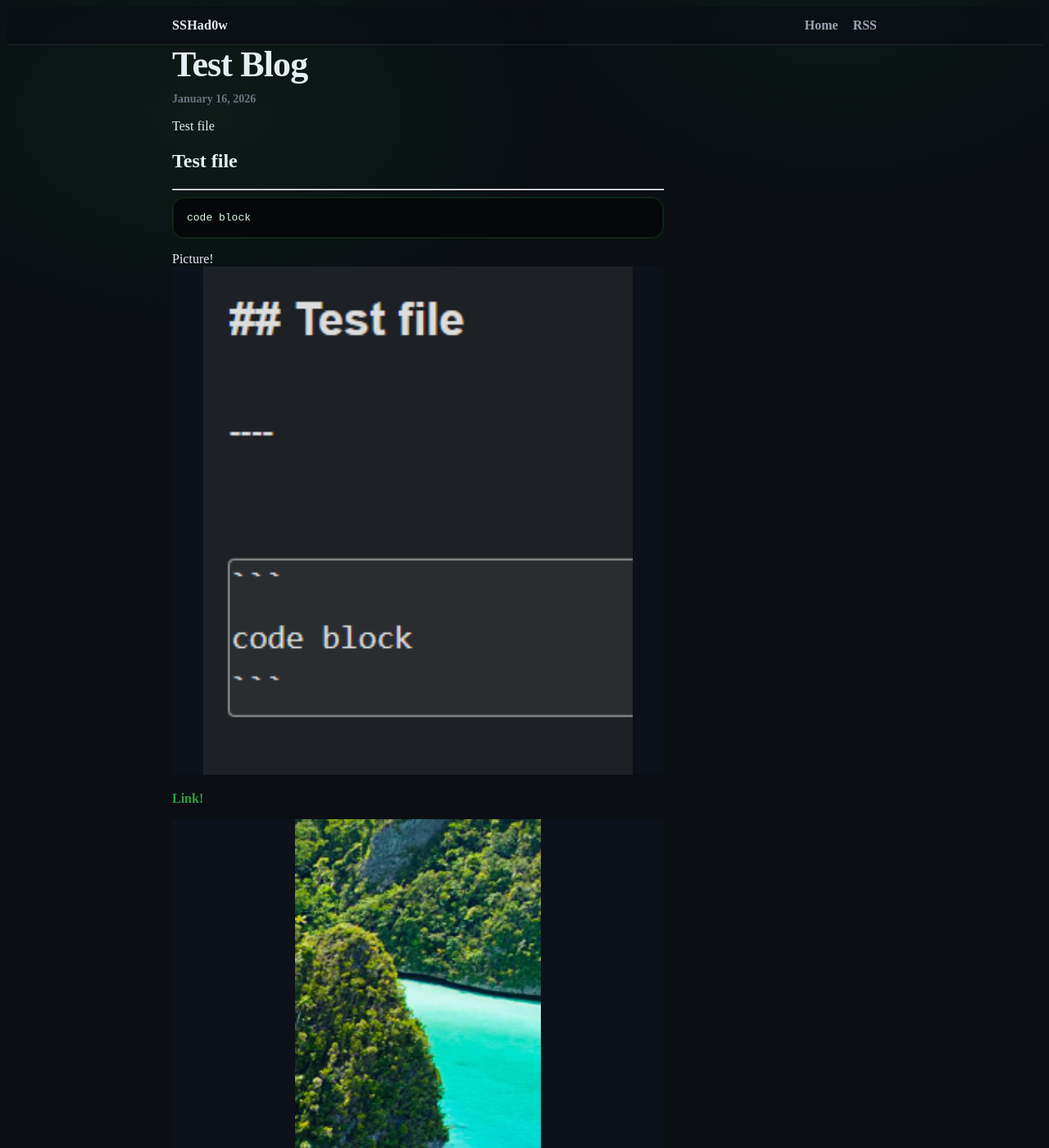
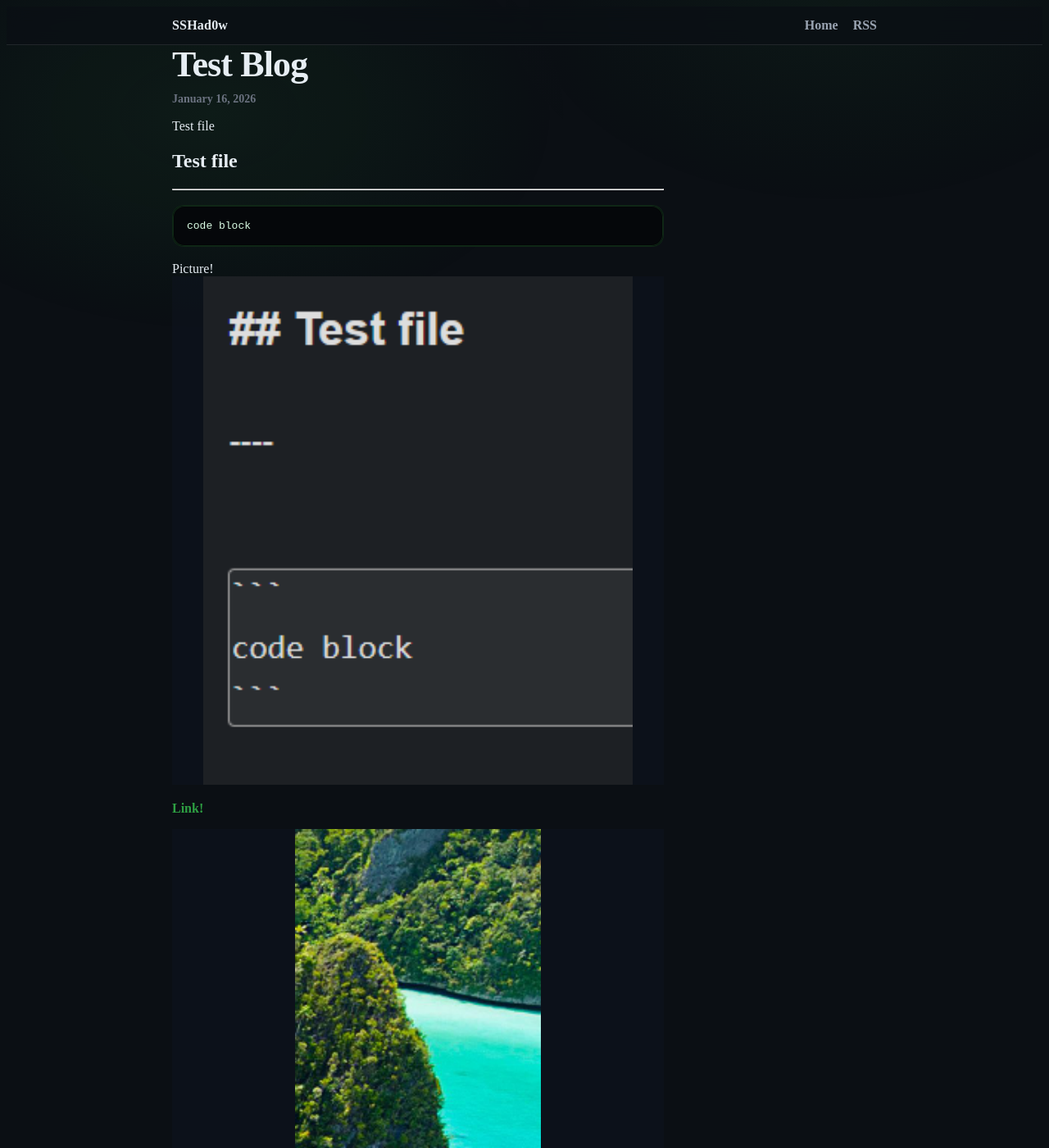
Before and after one commit to SSHad0w/https-blog.SSHad0w.com, a Jekyll site: the page built from _posts/2026-01-16-test-blog.md, in a window 1280 px wide and 1400 px high. Shown: the whole window at 82% size. Built offline with Jekyll 4.4.1, drawn with Linux system fonts in a browser that asks for light colours; our own code applies the rules of GitHub Pages for plain Markdown files.

Commit message:
Code block formatting

```diff
--- a/assets/css/style.scss
+++ b/assets/css/style.scss
@@ -78,9 +78,11 @@ a:hover {
 }
 
 .markdown-body code, .page-content code {
-  border-radius: 8px;
+  background: rgba(46, 160, 67, 0.10);
+  color: #d9fbe3;
+  border: 1px solid rgba(63, 185, 80, 0.18);
+  border-radius: 9px;
   padding: 2px 6px;
-  background: rgba(0,0,0,0.06);
 }
 
 /* ===== Header ===== */
@@ -232,6 +234,33 @@ a:hover {
 .highlight .nf { color: #bb9af7; } /* functions */
 .highlight .nt { color: #2ea043; } /* tags (HTML-ish) */
 .highlight .n { color: #e6edf3; }  /* names */
+
+/* ===== Rouge blocks: consistent wrapper styling ===== */
+
+.highlighter-rouge {
+  margin: 18px 0;
+}
+
+.highlighter-rouge .highlight {
+  background: #05070a;
+  border: 1px solid rgba(63, 185, 80, 0.18);
+  border-radius: 14px;
+  overflow: hidden;
+}
+
+.highlighter-rouge pre.highlight {
+  margin: 0;
+  padding: 16px;
+  overflow-x: auto;
+}
+
+/* Ensure code inherits the pre color and doesn't get inline-code styling */
+.highlighter-rouge pre code {
+  background: transparent !important;
+  border: 0 !important;
+  padding: 0 !important;
+  color: inherit !important;
+}
 
 
 /* ===== Post layout ===== */
```
